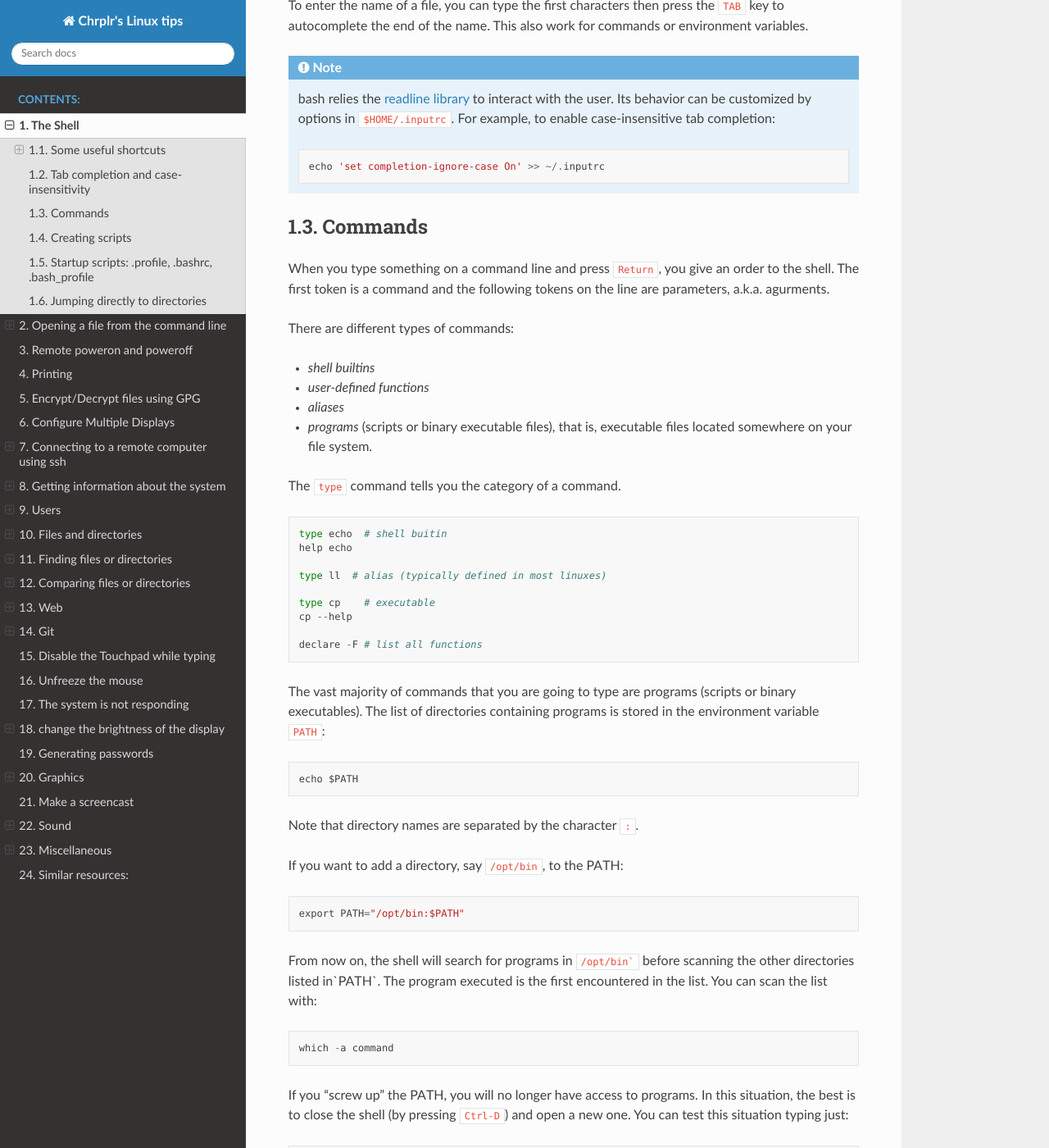
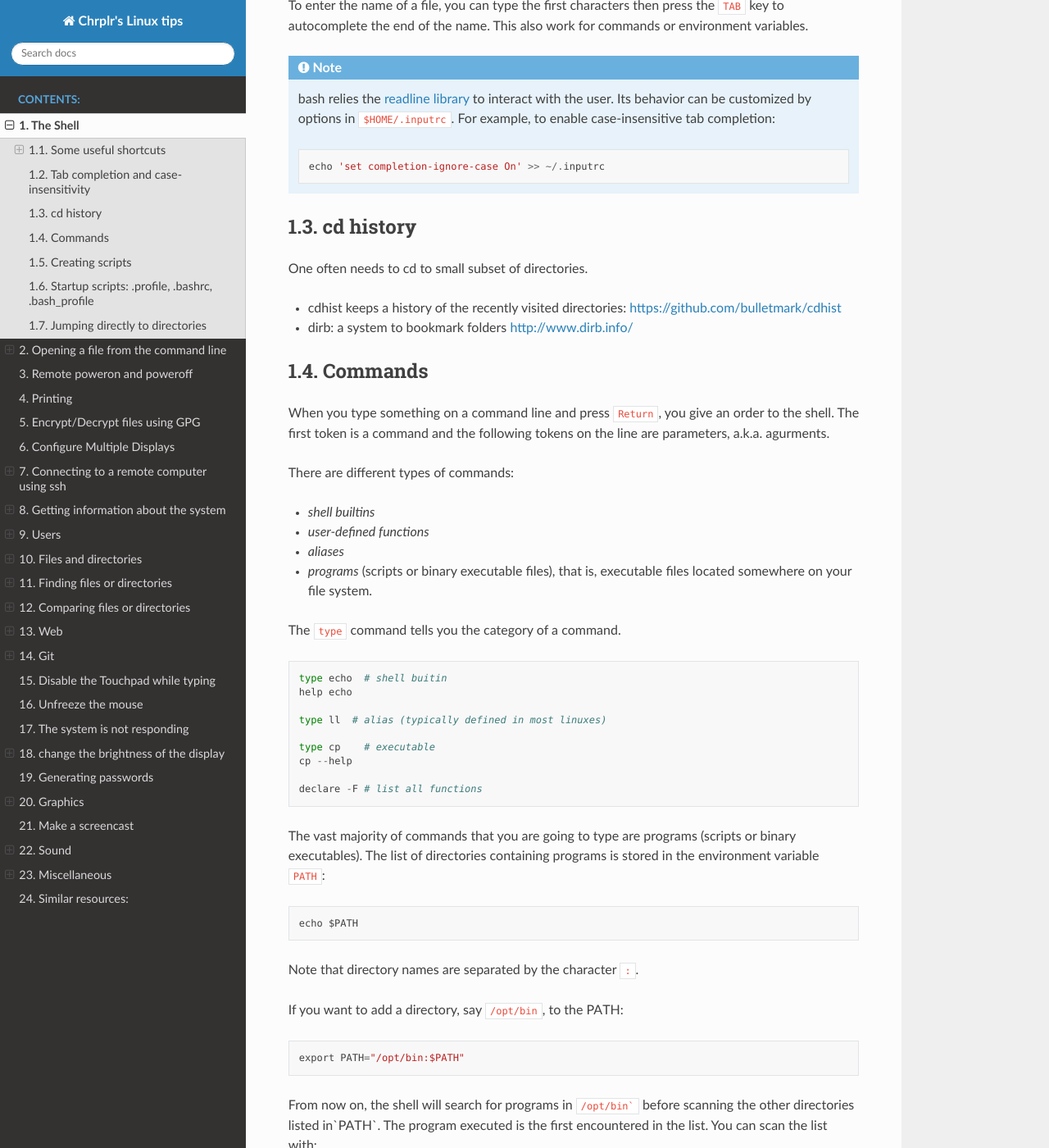
Before and after one commit to chrplr/linux-tips, a Sphinx documentation site: the page built from docs/linux_howto.rst, in a window 1280 px wide and 1400 px high, scrolled down 1505 px. Shown: the whole window at 82% size. Built offline with Sphinx 7.4.7 and the Read the Docs theme 2.0.0, drawn with Linux system fonts in a browser that asks for light colours; some of the changed text lies outside the part shown.

Commit message:
added cdhist & dirb

```diff
--- a/docs/linux_howto.rst
+++ b/docs/linux_howto.rst
@@ -87,6 +87,16 @@ work for commands or environment variables.
       echo 'set completion-ignore-case On' >> ~/.inputrc
 
 
+cd history
+~~~~~~~~~~
+
+One often needs to cd to small subset of directories.
+
+* cdhist  keeps a history of the recently visited directories:  https://github.com/bulletmark/cdhist
+
+* dirb: a system to bookmark folders  http://www.dirb.info/
+
+
 Commands
 ~~~~~~~~
 
@@ -1469,7 +1479,7 @@ Note that ``xargs`` can be parallelized with the -P option:
 
 ::
 
-   find -name '*.nii' -o '*.img' -print0 | xargs -0 -P 10 gzip  # gzip all image files
+    find -name '*.nii' -o '*.img' -print0 | xargs -0 -P 10 gzip  # gzip all image files
 
 Consult ``info find`` and ``info xargs`` for more information.
 
@@ -1480,10 +1490,10 @@ plocate
 To accelerate file search, you can generate a database of all filenames
 on your filesystem::
 
-First of all, make sure you have installed ``plocate``::
-
-    sudo apt install plocate
-    sudo updatedb
+First of all, make sure you have installed ``plocate`` ::
+
+   sudo apt install plocate
+   sudo updatedb
 
 
 Enable an automatic update of the database::
@@ -1826,7 +1836,11 @@ Generating passwords
 
 ::
 
-       pwgen
+       pwgen 10 --symbols
+
+generates a 10 character long password with at least one special character
+
+Run it online at https://pwgen.io/en/
 
 Graphics
 --------
```
